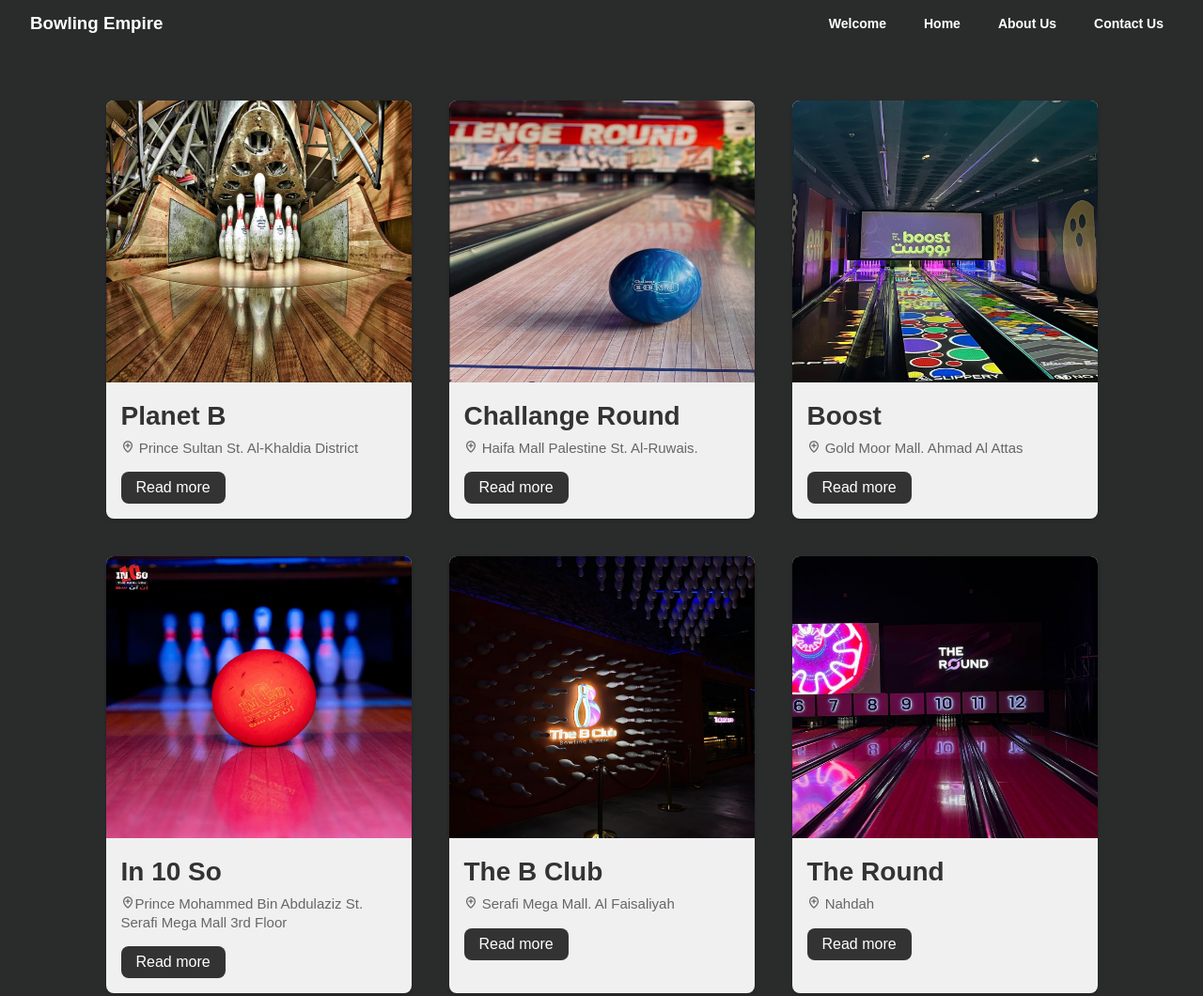
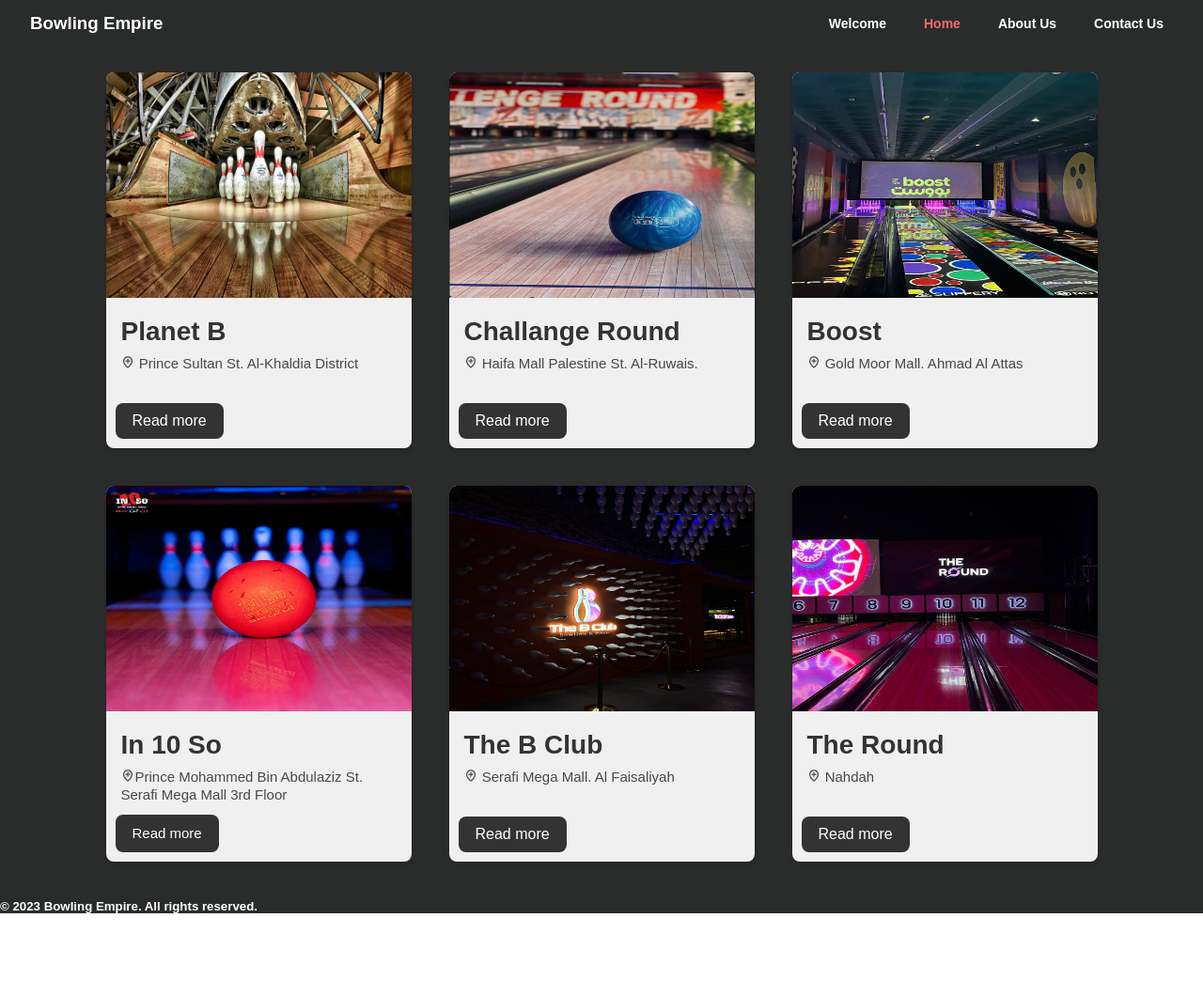
Before and after one commit to sabreenmb/Project, a plain HTML site: page main.html in a window 1280 px wide. Shown: the top 1060 px of the page at 94% size. After the commit the page ends 972 px from the top, so only its background shows below. Drawn offline with nearby package versions, Linux system fonts and the light colour scheme.

Commit message:
BUTTON FIXED

```diff
--- a/main.html
+++ b/main.html
@@ -14,7 +14,7 @@
                 <h3 class="webName">Bowling Empire</h3>
                 <ul>
                     <li><a href="index.html">Welcome</a></li>
-                    <li><a href="main.html">Home</a></li>
+                    <li><a href="main.html" class="active">Home</a></li>
                     <li><a href="about.html">About Us</a></li>
                     <li><a href="contact.html">Contact Us</a></li>
                 </ul>
@@ -50,7 +50,9 @@
                 <div class="card_content">
                     <h4><b>In 10 So</b></h4>
                     <p><i class='bx bx-location-plus'></i>Prince Mohammed Bin Abdulaziz St. Serafi Mega Mall 3rd Floor</p>
-                    <a href="#" class="button">Read more</a>
+                    <p>
+                        <a href="#" class="button">Read more</a>
+                    </p>
                 </div>
             </div>
             <div class="card">
--- a/style.css
+++ b/style.css
@@ -72,9 +72,9 @@
   border-radius: 10px;
 }
 
-nav ul li a:hover {
-  color: white;
-  background: black;
+nav ul li a:hover,nav ul li a.active{
+  color: #F66969;
+  /* background: black; */
 }
 
 .index-content {
@@ -125,23 +125,26 @@
   display: flex;
   justify-content: center;
   flex-wrap: wrap;
-  padding: 50px 50px;
+  padding: 20px 20px;
   width: 100%;
   height: 100%;
   background-color: rgba(0, 0, 0, 0.5);
 }
 .card{
     width: 325px;
+    height: 400px;
     background-color: #f0f0f0;
     border-radius: 8px;
     overflow: hidden;
     box-shadow: 0px 2px 4px rgba(0, 0, 0, 0.2);
     margin: 20px;
+    position: relative;
+
   }
 
 .card img{
     width: 100%;
-    height: 300px;
+    height: 60%;
   }
 
 .card_content{
@@ -156,19 +159,24 @@
 
 .card_content p {
     font-size: 15px;
-    color: #666;
+    color: #4a4747;
     line-height: 1.3;
   }
 
 .card_content .button{
-    display: inline-block;
+    border-radius: 20px;
+    position: absolute;
+    left: 0;
+    bottom: 0;
+    margin: 10px;
     padding: 8px 16px;
     background-color: #333;
     text-decoration: none;
-    border: none;
+    border: 2px solid transparent;
     border-radius: 8px;
     margin-top: 16px;
     color: #fff;
+    /* float: inline-end ; */
   }
 
 .button:hover{
@@ -297,7 +305,7 @@
   padding: 15px 50px 15px;
   border-radius: 6px;
   font-weight: bold;
-  margin: 15px 0px 15px 0px;
+  margin: 15px 10px 15px 0px;
 }
 
 .btn:hover{
```
Also changed, not shown: about.html (+1 -1 lines), contact.html (+1 -1 lines), index.html (+1 -1 lines).
